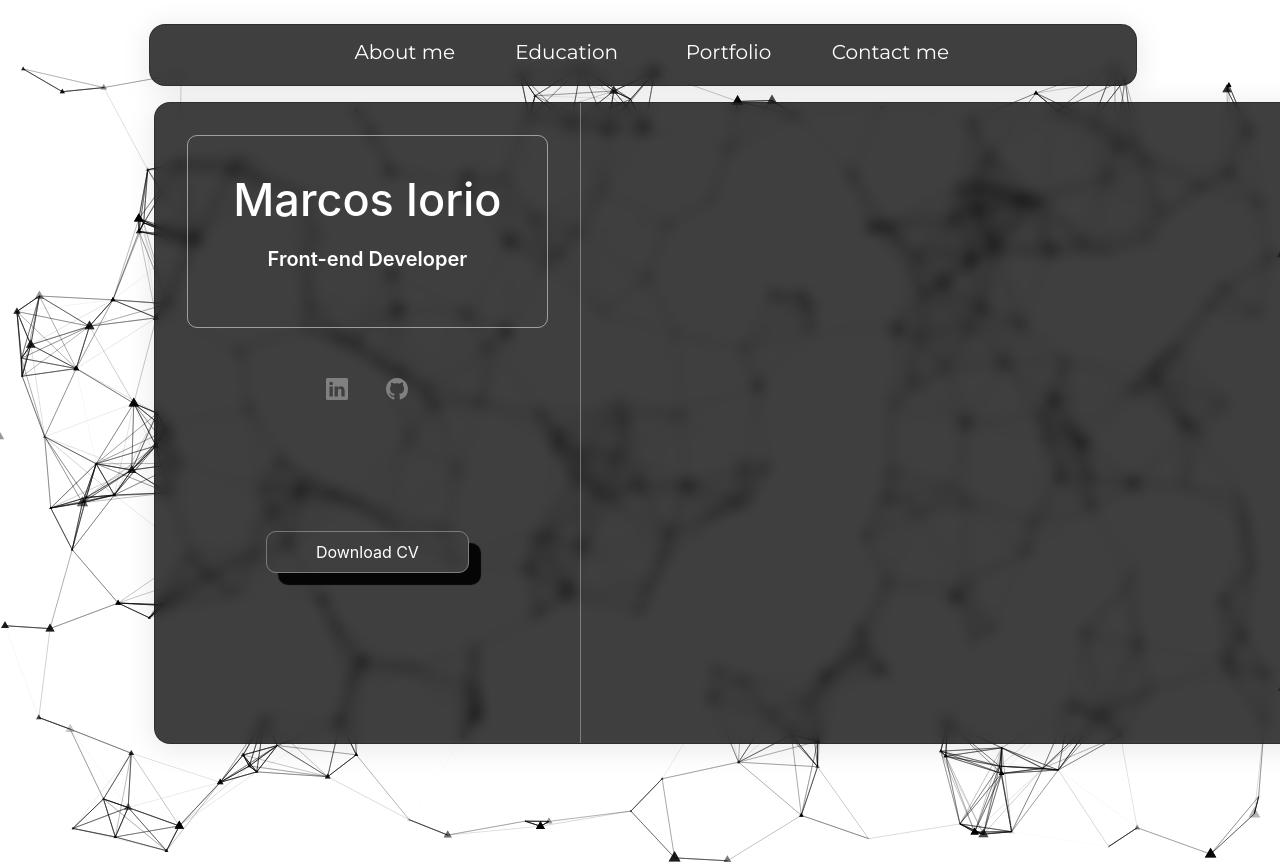
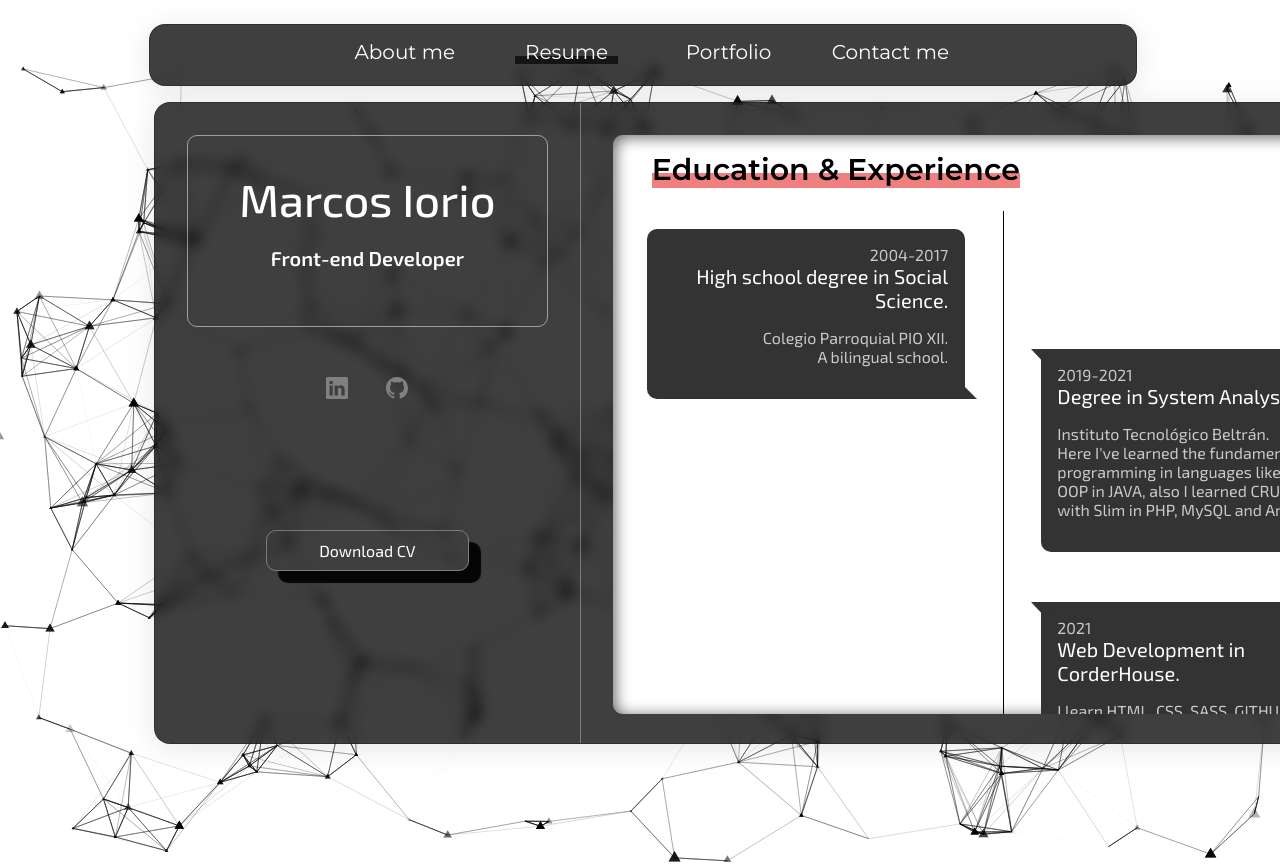
Before and after one commit to Marcos-Iorio/portfolio_old, a React (Vite) app: page /resume in a window 1280 px wide. Shown: the top 866 px of the page. Built offline with nearby package versions, Linux system fonts and the light colour scheme.

Commit message:
added resume

```diff
--- a/src/components/home/home.module.scss
+++ b/src/components/home/home.module.scss
@@ -1,4 +1,5 @@
-@import url('https://fonts.googleapis.com/css2?family=Exo+2:ital,wght@0,100;0,200;0,300;0,400;0,500;0,600;0,700;0,800;0,900;1,100;1,200;1,300;1,400;1,500;1,600;1,700;1,800;1,900&display=swap');
+@import "../vars.scss";
+
 
 .home_container{
     padding: 2%;
@@ -33,13 +34,13 @@
 }
 
 .about_title, .tech_title{
-    font-family: 'Exo 2', sans-serif;
+    font-family: $header-font;
     font-size: 30px;
     margin: 0;
 }
 
 .about_info{
-    font-family: 'Exo 2', sans-serif;
+    font-family: $body-font;
     font-size: 20px;
     text-align: left;
     width: 100%;
@@ -50,7 +51,7 @@
     flex-direction: row;
     justify-content: center;
     gap: 30px;
-    font-family: 'Exo 2', sans-serif;
+    font-family: $body-font;
     span{
         font-size: 16px;
         font-weight: bold;
@@ -91,6 +92,7 @@ span:before{
     transition: all 0.2s ease-in-out;
     width: 50%;
     cursor:pointer;
+    font-family: $body-font;
 }
 
 .contact:hover{
@@ -156,6 +158,14 @@ span:before{
     &:nth-child(10):hover{
         color: #4078c0;
     }
+
+    &:nth-child(11):hover{
+        color: #00749C;
+    }
+
+    &:nth-child(12):hover{
+        color: #ef1860;
+    }
 }
 
 .circle{
@@ -169,38 +179,52 @@ span:before{
     transition: all 0.7s ease;
 
     &:hover{
-        border-radius: 10%;
-        transform: border-radius rotate(30deg);
         border: 1px solid black;
         background-color: white;
     }
 
-    &:hover .next_section span{
-        color:black;
-        transition: all 1s ease;
-
-        &:before{
-            background: gold;
-        }
+    .next_section{
+        font-family: $body-font;
+        font-weight: 600;
+        font-size: 35px;
+        position: absolute;
+        top: 30%;
+        right: 63%;
+        word-spacing: 10px;
+        text-decoration: none;
+        color: white;
     }
 
-    .next_section{
-        font-family: 'Exo 2', sans-serif;
-        font-weight: 600;
-        font-size: 25px;
-        position: absolute;
-        top: 20%;
-        left: -25%;
-        word-spacing: 10px;
-        text-decoration: none;
+    &:hover .next_section{
         color: black;
-
-        span{
-            color:white;
-
-            &:before{
-                background: black;
-            }
-        }
+        animation: move 5s linear 0s infinite normal forwards;
     }
 }
+
+@keyframes move {
+    0%,
+    100% {
+      transform: translateX(0);
+    }
+
+    10%,
+    30%,
+    50%,
+    70% {
+      transform: translateX(-10px);
+    }
+
+    20%,
+    40%,
+    60% {
+      transform: translateX(10px);
+    }
+
+    80% {
+      transform: translateX(8px);
+    }
+
+    90% {
+      transform: translateX(-8px);
+    }
+  }
--- a/src/components/infoContainer/Container.jsx
+++ b/src/components/infoContainer/Container.jsx
@@ -3,6 +3,7 @@ import styles from './container.module.scss';
 import { BrowserRouter, Routes, Route } from 'react-router-dom';
 
 import Home from '../home/Home'
+import Resume from '../resume/Resume'
 import Navbar from '../navbar/Navbar';
 
 import { BsLinkedin, BsGithub } from "react-icons/bs";
@@ -33,6 +34,7 @@ const Container = () => {
                     <div className={styles.col}>
                         <Routes>
                             <Route exact path='/' element={<Home/>}/>
+                            <Route exact path='/resume' element={<Resume/>}/>
                         </Routes>
 
                     </div>
--- a/src/components/infoContainer/container.module.scss
+++ b/src/components/infoContainer/container.module.scss
@@ -1,3 +1,5 @@
+@import "../vars.scss";
+
 .container{
     position: absolute;
     left: 12%;
@@ -40,6 +42,7 @@
 
 .titulo{
     color: white;
+    font-family: $body-font;
     border: 1px solid rgba(255, 255, 255, 0.5);
     border-radius: 10px;
     padding: 10%;
@@ -51,6 +54,7 @@
     }
 
     p{
+        font-family: $body-font;
         font-size: 20px;
         font-weight: 600;
     }
@@ -95,6 +99,7 @@
     transition: all 0.2s ease-in-out;
     width: 50%;
     cursor:pointer;
+    font-family: $body-font;
 }
 
 .download:hover{
--- a/src/components/navbar/Navbar.jsx
+++ b/src/components/navbar/Navbar.jsx
@@ -8,7 +8,7 @@ const Navbar = () => {
             <nav className={styles.navbar}>
                 <ul className={styles.items_list}>
                     <li><NavLink to="/" className={({isActive}) =>( isActive ? styles.active : styles.item)} >About me</NavLink></li>
-                    <li><NavLink to="/education" className={({isActive}) =>( isActive ? styles.active : styles.item)} >Education</NavLink></li>
+                    <li><NavLink to="/resume" className={({isActive}) =>( isActive ? styles.active : styles.item)} >Resume</NavLink></li>
                     <li><NavLink to="/portfolio" className={({isActive}) =>( isActive ? styles.active : styles.item)} >Portfolio</NavLink></li>
                     <li><NavLink to="/Contact" className={({isActive}) =>( isActive ? styles.active : styles.item)} >Contact me</NavLink></li>
                 </ul>
--- a/src/components/navbar/navbar.module.scss
+++ b/src/components/navbar/navbar.module.scss
@@ -1,4 +1,4 @@
-@import url('https://fonts.googleapis.com/css2?family=Montserrat:ital,wght@0,100;0,200;0,300;0,400;0,500;0,600;0,700;0,800;0,900;1,100;1,200;1,300;1,400;1,500;1,600;1,700;1,800;1,900&display=swap');
+@import "../vars.scss";
 
 .navbar_wrapper{
     background: rgba(0, 0, 0, 0.753);
@@ -37,7 +37,7 @@
 li, .item{
     font-weight: 400;
     width: 15%;
-    font-family: 'Montserrat', sans-serif;
+    font-family: $header-font;
     margin-bottom: 10px;
     letter-spacing: 0px;
     text-decoration: none;
--- /dev/null
+++ b/src/components/resume/Resume.jsx
@@ -0,0 +1,56 @@
+import React from 'react'
+import styles from './resume.module.scss'
+
+const Resume = () => {
+
+    return(
+        <div className={styles.education_container}>
+            <div className={styles.title}>
+                <span>Education & Experience</span>
+            </div>
+            <div className={styles.left_col}>
+                <div className={styles.school}>
+                    2004-2017 <br />
+                    <span>High school degree in Social Science.</span>
+                    <p>Colegio Parroquial PIO XII.<br />
+                        A bilingual school.
+                    </p>
+                </div>
+                <div className={styles.job}>
+                    2021-PRESENT <br/>
+                    <span>Working as Web developer in Lund Marketing.</span>
+                    <p>I create and mantain websites in Wordpress and Vtex, i improved a lot my css skills and i've learn about analytics and SEO.</p>
+                </div>
+            </div>
+            <div>
+                <div className={styles.line_time}>
+                </div>
+            </div>
+            <div className={styles.right_col}>
+                <div className={styles.university}>
+                    2019-2021 <br />
+                    <span>Degree in System Analyst.</span>
+                    <p>
+                        Instituto Tecnológico Beltrán.<br />
+                        Here I've learned the fundamentals of programming in languages like C and OOP in JAVA, also I learned CRUD and API with Slim in PHP, MySQL and Angular.
+                    </p>
+                </div>
+                <div className={styles.course}>
+                    2021 <br />
+                    <span>Web Development in CorderHouse.</span>
+                    <p>I learn HTML, CSS, SASS, GITHUB.</p>
+                </div>
+                <div className={styles.course}>
+                    2021 <br />
+                    <span>Modern Javascript in Udemy.</span>
+                    <p>I've learned the basics of Javascript and the last standards too like Destructuring, Array Method, Arrow Function, Prototypes, Polyfiling.</p>
+
+                </div>
+            </div>
+
+        </div>
+    );
+
+}
+
+export default Resume;
--- /dev/null
+++ b/src/components/resume/resume.module.scss
@@ -0,0 +1,204 @@
+@import '../vars.scss';
+
+.education_container{
+    padding: 2%;
+    background: white;
+    height: 95%;
+    border-radius: 10px;
+    -webkit-box-shadow: inset 2px 2px 15px 0px #000000;
+    box-shadow: inset 2px 2px 15px 0px #0000009f;
+    display: grid;
+    grid-template-columns: 1fr 10px 1fr;
+    grid-template-rows: 60px 1fr;
+    grid-column-gap: 10px;
+    grid-row-gap: 0px;
+    overflow-y: auto;
+    overflow-x: hidden;
+
+
+}
+
+::-webkit-scrollbar-thumb{
+    background: lightcoral;
+    border-radius: 16px;
+    margin: 10px;
+}
+
+::-webkit-scrollbar-track{
+    margin: 1%;
+    background: transparent;
+}
+
+::-webkit-scrollbar {
+    width: 10px;
+  }
+
+.title{
+    grid-column: span 3;
+    padding-left: 3%;
+    & span{
+
+        font-family: $header-font;
+        font-weight: 600;
+        font-size: 30px;
+        margin: 0;
+
+        &::before{
+            background: lightcoral;
+        }
+    }
+
+}
+
+.left_col, .right_col{
+    padding: 5%;
+}
+
+.line_time{
+    text-align: center;
+    background: black;
+    height: 100%;
+    width: 2%;
+    margin: 0;
+}
+
+.school{
+    font-family: $body-font;
+    background: #333;
+    color: rgb(201, 201, 201);
+    border-radius: 10px;
+    padding: 5%;
+    text-align: right;
+    position: relative;
+    margin-right: 10px;
+    height: fit-content;
+
+    & span{
+        color: white;
+        font-size: 20px;
+        width: 100%;
+
+        &:before{
+            background: none !important;
+        }
+    }
+
+    &:before{
+        content: '';
+        position: absolute;
+        width: 0;
+        height: 0;
+        border-bottom: 15px solid #333;
+        border-left: 15px solid transparent;
+        border-right: 15px solid transparent;
+        bottom: 0;
+        right: -12px;
+    }
+}
+
+.job{
+    margin-top: 30em;
+    font-family: $body-font;
+    background: #333;
+    color: rgb(201, 201, 201);
+    border-radius: 10px;
+    padding: 5%;
+    text-align: right;
+    position: relative;
+    margin-right: 10px;
+    height: fit-content;
+
+    & span{
+        color: white;
+        font-size: 20px;
+        width: 100%;
+        margin-top: 20px;
+        height: 100%;
+
+        &:before{
+            background: none !important;
+        }
+    }
+
+    &:before{
+        content: '';
+        position: absolute;
+        width: 0;
+        height: 0;
+        border-bottom: 15px solid #333;
+        border-left: 15px solid transparent;
+        border-right: 15px solid transparent;
+        bottom: 0;
+        right: -12px;
+    }
+}
+
+.university{
+    margin-top: 120px;
+    font-family: $body-font;
+    background: #333;
+    color: rgb(201, 201, 201);
+    border-radius: 10px;
+    padding: 5%;
+    text-align: left;
+    position: relative;
+    height: fit-content;
+
+    & span{
+        color: white;
+        font-size: 20px;
+
+        &:before{
+            background: none !important;
+        }
+    }
+
+    &:before{
+        content: '';
+        position: absolute;
+        width: 0;
+        height: 0;
+        border-top: 17px solid #333;
+        border-left: 16px solid transparent;
+        border-right: 16px solid transparent;
+        top: 0px;
+        left: -10px;
+    }
+
+
+}
+
+.course{
+    margin-top: 50px;
+    font-family: $body-font;
+    background: #333;
+    color: rgb(201, 201, 201);
+    border-radius: 10px;
+    padding: 5%;
+    text-align: left;
+    position: relative;
+    height: fit-content;
+
+    & span{
+        color: white;
+        font-size: 20px;
+
+        &:before{
+            background: none !important;
+        }
+    }
+
+    &:before{
+        content: '';
+        position: absolute;
+        width: 0;
+        height: 0;
+        border-top: 17px solid #333;
+        border-left: 16px solid transparent;
+        border-right: 16px solid transparent;
+        top: 0px;
+        left: -10px;
+    }
+
+
+}
--- /dev/null
+++ b/src/components/vars.scss
@@ -0,0 +1,5 @@
+@import url('https://fonts.googleapis.com/css2?family=Exo+2:ital,wght@0,100;0,200;0,300;0,400;0,500;0,600;0,700;0,800;0,900;1,100;1,200;1,300;1,400;1,500;1,600;1,700;1,800;1,900&display=swap');
+@import url('https://fonts.googleapis.com/css2?family=Montserrat:ital,wght@0,100;0,200;0,300;0,400;0,500;0,600;0,700;0,800;0,900;1,100;1,200;1,300;1,400;1,500;1,600;1,700;1,800;1,900&display=swap');
+
+$header-font: 'Montserrat', sans-serif;
+$body-font: "Exo 2", sans-serif;
```
Also changed, not shown: src/components/home/Home.jsx (+8 -5 lines), 1 other file (tests, documents, lock files or other folders).
